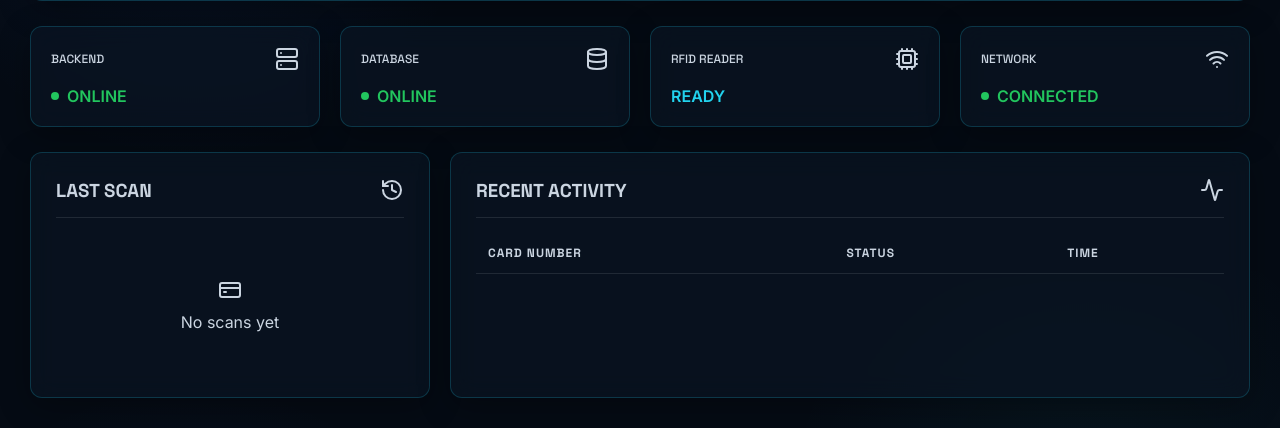
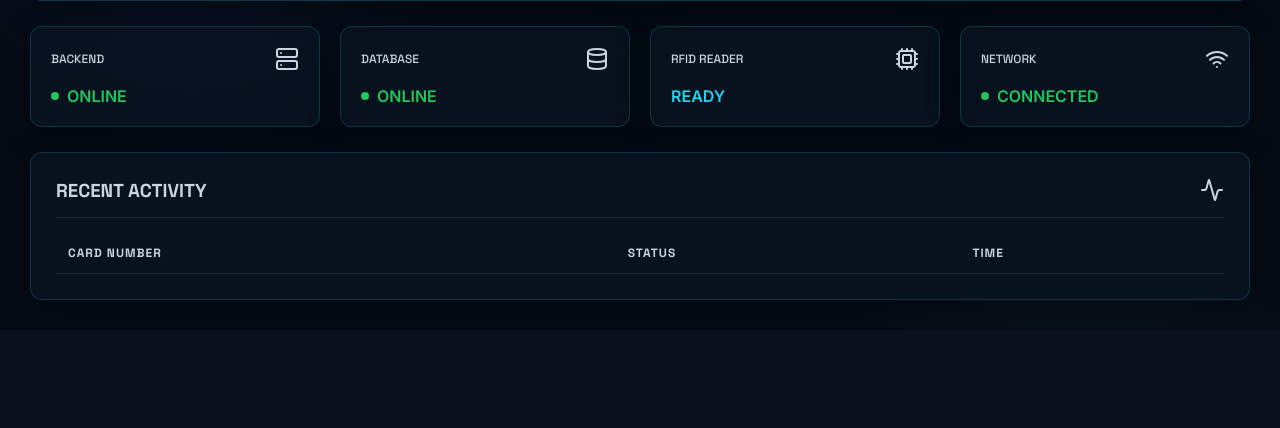
Before and after one commit to devmdave/GU-RFID-COUNCIL-PROJECT, a Flask app: template software/templates/dashboard.html in a window 1280 px wide. Shown: the part 529-957 px from the top of the page. After the commit the page ends 837 px from the top, so only its background shows below. Run offline with Flask 3, Linux system fonts and the light colour scheme; the template is opened without the code that fills it, so the values that code supplies are empty; some libraries are stand-ins or nearby versions.

Commit message:
fixed dashboard polling issues and firmware updates

```diff
--- a/software/app.py
+++ b/software/app.py
@@ -1,8 +1,10 @@
 import os
 import sys
 import datetime
+import json
+import queue
 from functools import wraps
-from flask import Flask, request, jsonify, render_template, redirect, url_for, session, abort
+from flask import Flask, request, jsonify, render_template, redirect, url_for, session, abort, Response
 from flask_sqlalchemy import SQLAlchemy
 from flask_migrate import Migrate
 from werkzeug.security import generate_password_hash, check_password_hash
@@ -41,13 +43,15 @@ class Card(db.Model):
     number = db.Column(db.String(50), unique=True, nullable=False)
     active = db.Column(db.Boolean, default=True, nullable=False)
 
-# In-memory store for the dashboard (latest scan)
-latest_scan_data = {
-    "number": None,
-    "access": None,
-    "timestamp": None,
-    "id": 0
-}
+class AccessLog(db.Model):
+    __tablename__ = 'access_logs'
+    id = db.Column(db.Integer, primary_key=True)
+    number = db.Column(db.String(50), nullable=False)
+    access = db.Column(db.String(20), nullable=False)
+    timestamp = db.Column(db.DateTime, default=datetime.datetime.utcnow)
+
+# SSE client queues
+sse_clients = []
 
 # --- AUTH & RBAC DECORATORS ---
 
@@ -171,21 +175,61 @@ def verify():
     card = Card.query.filter_by(number=number).first()
     access_status = "granted" if card and card.active else "denied"
 
-    global latest_scan_data
-    latest_scan_data["id"] += 1
-    latest_scan_data["number"] = number
-    latest_scan_data["access"] = access_status
-    latest_scan_data["timestamp"] = datetime.datetime.now().strftime("%H:%M:%S")
+    new_log = AccessLog(number=number, access=access_status)
+    db.session.add(new_log)
+    db.session.commit()
+
+    event_data = {
+        "id": new_log.id,
+        "number": number,
+        "access": access_status,
+        "timestamp": new_log.timestamp.strftime("%H:%M:%S")
+    }
+
+    for q in sse_clients:
+        q.put({"success": True, "scan": event_data})
 
     print(f"Received number: {number}", file=sys.stderr)
     print(f"Access: {access_status.upper()}", file=sys.stderr)
 
     return jsonify({"success": True, "access": access_status})
 
-@app.route('/latest-scan', methods=['GET'])
+@app.route('/api/access-logs', methods=['GET'])
 @login_required
-def latest_scan():
-    return jsonify(latest_scan_data)
+def access_logs():
+    logs = AccessLog.query.order_by(AccessLog.timestamp.desc()).limit(15).all()
+    logs_data = [{
+        "id": log.id,
+        "number": log.number,
+        "access": log.access,
+        "timestamp": log.timestamp.strftime("%H:%M:%S")
+    } for log in logs]
+
+    return jsonify({
+        "success": True,
+        "logs": logs_data
+    })
+
+@app.route('/api/scan-events', methods=['GET'])
+@login_required
+def scan_events():
+    def stream():
+        q = queue.Queue()
+        sse_clients.append(q)
+        try:
+            while True:
+                try:
+                    data = q.get(timeout=15)
+                    yield f"data: {json.dumps(data)}\n\n"
+                except queue.Empty:
+                    yield ": ping\n\n"
+        except GeneratorExit:
+            pass
+        finally:
+            if q in sse_clients:
+                sse_clients.remove(q)
+
+    return Response(stream(), mimetype='text/event-stream')
 
 if __name__ == '__main__':
     app.run(host='0.0.0.0', port=5000)
--- a/software/static/css/style.css
+++ b/software/static/css/style.css
@@ -377,30 +377,15 @@ body {
 /* Bottom Grid */
 .bottom-grid {
     display: grid;
-    grid-template-columns: 1fr 2fr;
+    grid-template-columns: 1fr;
     gap: 20px;
 }
 
-.last-scan-panel, .activity-panel {
+.activity-panel {
     padding: 25px;
 }
 
-.empty-state {
-    display: flex;
-    flex-direction: column;
-    align-items: center;
-    justify-content: center;
-    padding: 40px 0;
-    text-align: center;
-}
 
-.scan-details-block {
-    background: rgba(0,0,0,0.2);
-    border-radius: 8px;
-    padding: 15px;
-    margin-bottom: 15px;
-    border: 1px solid rgba(255,255,255,0.05);
-}
 
 /* Table */
 .table-responsive {
--- a/software/static/js/dashboard.js
+++ b/software/static/js/dashboard.js
@@ -1,4 +1,3 @@
-let lastScanId = 0;
 let modalTimeout;
 
 const modalOverlay = document.getElementById('access-modal');
@@ -10,65 +9,47 @@ const modalCardNumber = document.getElementById('modal-card-number');
 const modalMessage = document.getElementById('modal-message');
 const modalBadge = document.getElementById('modal-badge');
 
-const lastScanContent = document.getElementById('last-scan-content');
 const activityTbody = document.getElementById('activity-tbody');
 
-// Initialize polling
 document.addEventListener('DOMContentLoaded', () => {
-    startPolling();
+    fetchAccessLogsOnce();
+    initSSE();
 });
 
-function startPolling() {
-    setInterval(fetchLatestScan, 1000);
+function initSSE() {
+    const eventSource = new EventSource('/api/scan-events');
+
+    eventSource.onmessage = function(event) {
+        try {
+            const data = JSON.parse(event.data);
+            if (data.success && data.scan) {
+                showModal(data.scan);
+            }
+        } catch (e) {
+            console.error("Error parsing SSE data", e);
+        }
+    };
+
+    eventSource.onerror = function(err) {
+        console.error("EventSource failed.", err);
+    };
 }
 
-async function fetchLatestScan() {
+async function fetchAccessLogsOnce() {
     try {
-        const response = await fetch('/latest-scan');
-        if (!response.ok) {
-            if (response.status === 401) {
-                window.location.href = '/login';
-            }
-            return;
-        }
-
+        const response = await fetch('/api/access-logs');
+        if (!response.ok) return;
         const data = await response.json();
 
-        // If there's a new scan
-        if (data.id && data.id > lastScanId) {
-            lastScanId = data.id;
-            handleNewScan(data);
+        if (data.success && data.logs && data.logs.length > 0) {
+            // Reverse so oldest are inserted first, ending up properly ordered at top
+            data.logs.reverse().forEach(log => {
+                addToActivityTable(log);
+            });
         }
-    } catch (error) {
-        console.error("Error fetching latest scan:", error);
+    } catch (e) {
+        console.error("Error fetching access logs:", e);
     }
-}
-
-function handleNewScan(data) {
-    updateLastScan(data);
-    addToActivityTable(data);
-    showModal(data);
-}
-
-function updateLastScan(data) {
-    const isGranted = data.access === 'granted';
-    const statusClass = isGranted ? 'text-green' : 'text-red';
-    const statusText = isGranted ? 'GRANTED' : 'DENIED';
-
-    lastScanContent.innerHTML = `
-        <div class="scan-details-block">
-            <p class="text-gray text-sm m-0">Card Number:</p>
-            <p class="font-space text-lg m-0 mt-1">${data.number}</p>
-        </div>
-        <div class="scan-details-block">
-            <p class="text-gray text-sm m-0">Status:</p>
-            <p class="font-space text-lg m-0 mt-1 ${statusClass}">${statusText}</p>
-        </div>
-        <div class="scan-details-block">
-            <p class="text-gray text-sm m-0">Time:</p>
-            <p class="font-space text-lg m-0 mt-1">${data.timestamp}</p>
-        </div>
-    `;
 }
 
 function addToActivityTable(data) {
--- a/software/templates/dashboard.html
+++ b/software/templates/dashboard.html
@@ -85,20 +85,6 @@
         </section>
 
         <div class="bottom-grid">
-            <!-- Last Scan -->
-            <section class="last-scan-panel glass-panel">
-                <div class="card-header border-bottom pb-3">
-                    <h3 class="font-space m-0 text-gray">LAST SCAN</h3>
-                    <i data-lucide="history" class="text-gray"></i>
-                </div>
-                <div id="last-scan-content" class="mt-4">
-                    <div class="empty-state">
-                        <i data-lucide="credit-card" class="text-gray mb-2"></i>
-                        <p class="text-gray m-0">No scans yet</p>
-                    </div>
-                </div>
-            </section>
-
             <!-- Recent Activity -->
             <section class="activity-panel glass-panel">
                 <div class="card-header border-bottom pb-3">
```
Also changed, not shown: software/migrations/versions/17ccbb3567b9_add_access_logs_table.py (added, +34 -0 lines).
